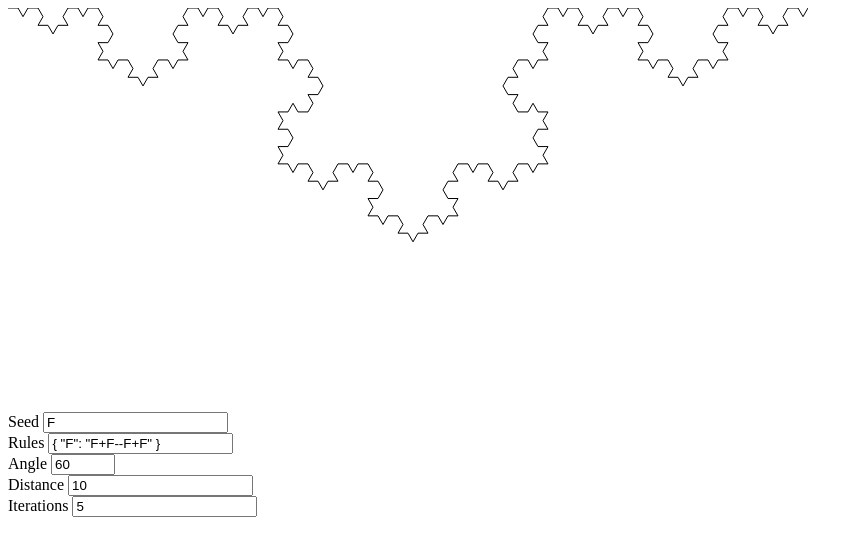
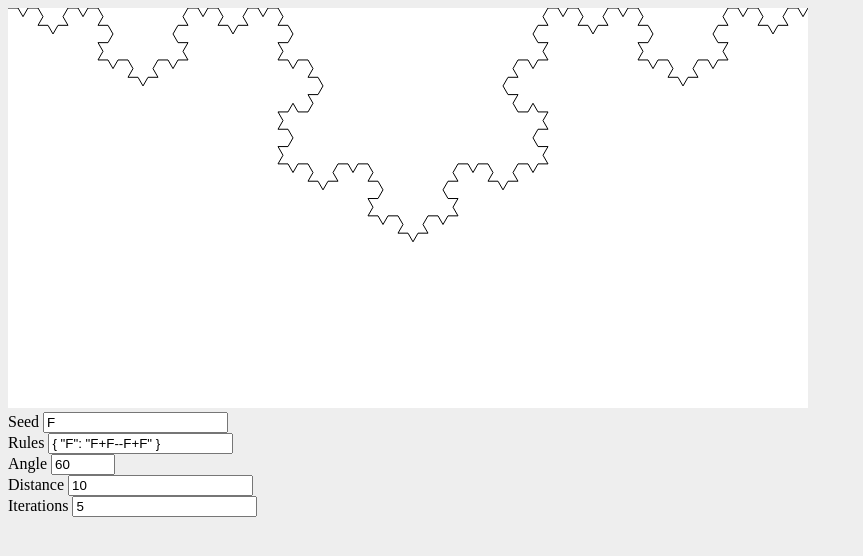
Before and after one commit to Paul-Hebert/l-system-tools, a website with bundled scripts: page src/demo/index.html in a window 1280 px wide. Shown: the whole page, without its empty margins (0-863 px from the left). Built offline with nearby package versions, Linux system fonts and the light colour scheme.

Commit message:
Make canvas edges obvious

```diff
--- a/src/demo/index.css
+++ b/src/demo/index.css
@@ -1,4 +1,9 @@
+body {
+  background: #eee;
+}
+
 canvas {
+  background: #fff;
   width: 800px;
 }
 
```
